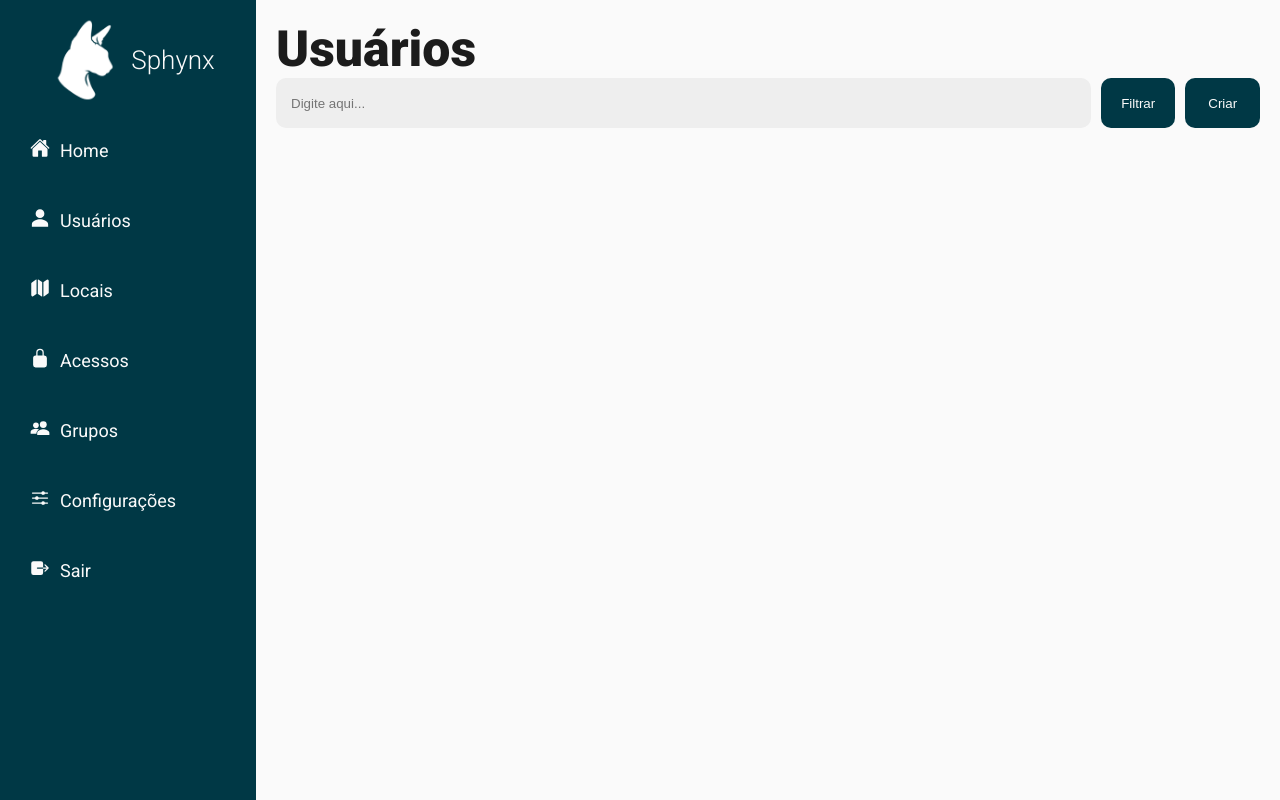
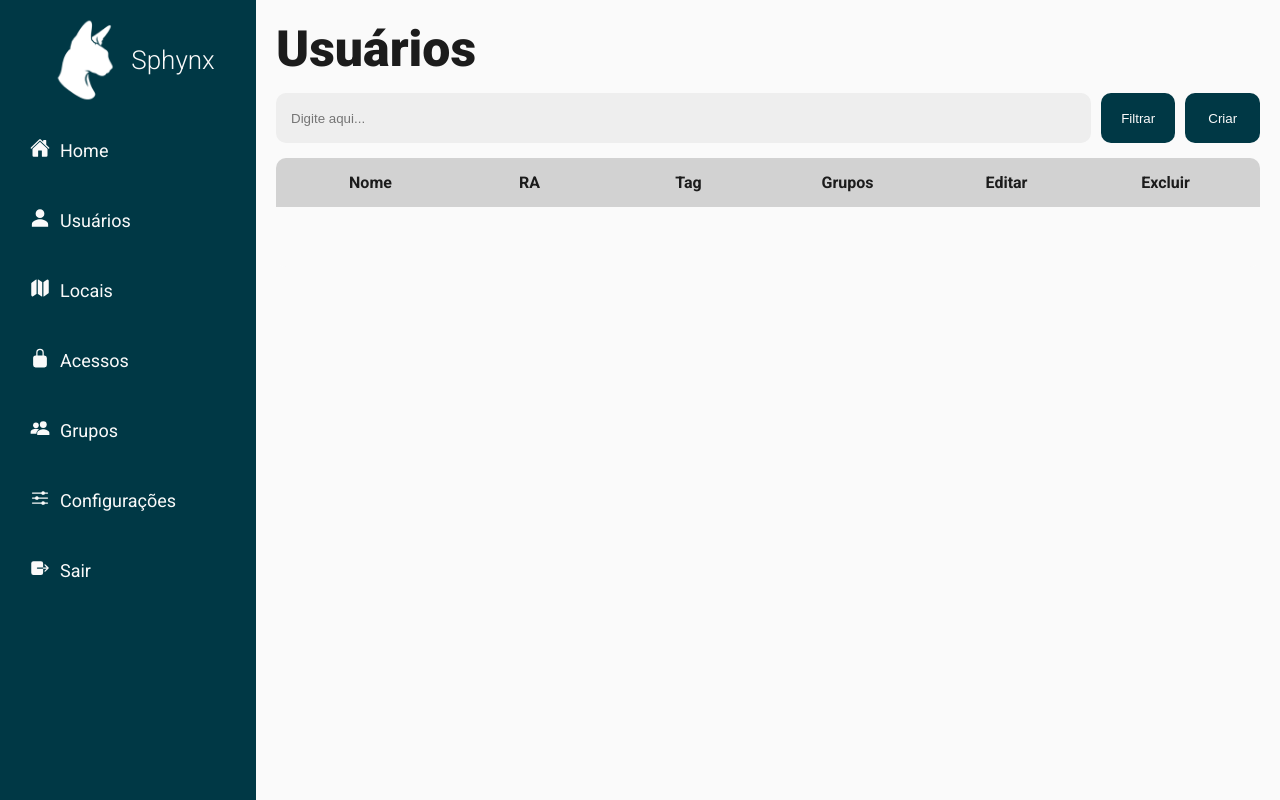
Before and after one commit to Cliyo/Sphynx-Website, a React (Create React App) app: page /customers in a window 1280 px wide. Built offline with nearby package versions, Linux system fonts and the light colour scheme; a web font is replaced by a local one.

Commit message:
feat: create table component

```diff
--- /dev/null
+++ b/src/components/Table/index.tsx
@@ -0,0 +1,25 @@
+import { Body, BodyItem, BodyLine, Container, Header, HeaderItem } from "./styles";
+import { TableProps } from "./types";
+
+export const Table = (props: TableProps) => {
+    return (
+        <Container>
+            <Header>
+                {
+                    props.headers.map((header) => (
+                        <HeaderItem> {header} </HeaderItem>
+                    ))
+                }
+            </Header>
+            <Body>
+                <BodyLine>
+                    {
+                        props.content.map((line) => (
+                            <BodyItem> {line} </BodyItem>
+                        ))
+                    }
+                </BodyLine>
+            </Body>
+        </Container>
+    )
+}
--- /dev/null
+++ b/src/components/Table/styles.ts
@@ -0,0 +1,78 @@
+import styled from "styled-components";
+
+export const Container = styled.div`
+    display: flex;
+    flex-direction: column;
+
+    border: 0;
+
+    width: 100%;
+`
+
+export const Header = styled.div`
+    display: flex;
+
+    flex: 1;
+
+    justify-content: space-between;
+
+    border-radius: 10px 10px 0 0;
+
+    background-color: ${({theme}) => theme.COLORS.NEUTRAL_300};
+
+    padding: 15px;
+`
+
+export const HeaderItem = styled.div`
+    display: flex;
+
+    flex: 1;
+    height: 100%;
+
+    align-items: center;
+    justify-content: center;
+
+    font-weight: ${({theme}) => theme.FONT_WEIGHT.BOLD};
+    color: ${({theme}) => theme.COLORS.NEUTRAL_900};
+
+    text-align: center;
+`
+
+export const Body = styled.div`
+    display: flex;
+
+    flex: 1;
+
+    justify-content: space-between;
+
+    border-radius: 0 0 10px 10px;
+
+    background-color: ${({theme}) => theme.COLORS.NEUTRAL_0};
+
+    padding: 15px;
+`
+
+export const BodyLine = styled.div`
+    display: flex;
+
+    flex: 1;
+
+    justify-content: space-between;
+
+    padding: 15px;
+`
+
+export const BodyItem = styled.div`
+    display: flex;
+
+    flex: 1;
+    height: 100%;
+
+    align-items: center;
+    justify-content: center;
+
+    font-weight: ${({theme}) => theme.FONT_WEIGHT.NORMAL};
+    color: ${({theme}) => theme.COLORS.NEUTRAL_900};
+
+    text-align: center;
+`
--- /dev/null
+++ b/src/components/Table/types.ts
@@ -0,0 +1,4 @@
+export type TableProps = {
+    headers: string[]
+    content: any[][]
+}
--- /dev/null
+++ b/src/constants/table.ts
@@ -0,0 +1,8 @@
+export const customersTableHeaders = [
+    "Nome",
+    "RA",
+    "Tag",
+    "Grupos",
+    "Editar",
+    "Excluir"
+]
--- a/src/pages/Customers/index.tsx
+++ b/src/pages/Customers/index.tsx
@@ -1,6 +1,8 @@
 import { Input } from "components/Input"
 import { Container, InputsContainer, Title } from "./styles"
 import { Button } from "components/Button"
+import { Table } from "components/Table"
+import { customersTableHeaders } from "constants/table"
 
 export const Customers = () => {
     return (
@@ -11,6 +13,7 @@ export const Customers = () => {
                 <Button text="Filtrar" width={90} />
                 <Button text="Criar" width={90} />
             </InputsContainer>
+            <Table headers={customersTableHeaders} content={[[]]}/>
         </Container>
     )
 }
--- a/src/pages/Customers/styles.ts
+++ b/src/pages/Customers/styles.ts
@@ -6,6 +6,8 @@ export const Container = styled.div`
 
     flex: 1;
     height: 100%;
+
+    gap: 15px;
 
     padding: 20px;
 `
```
